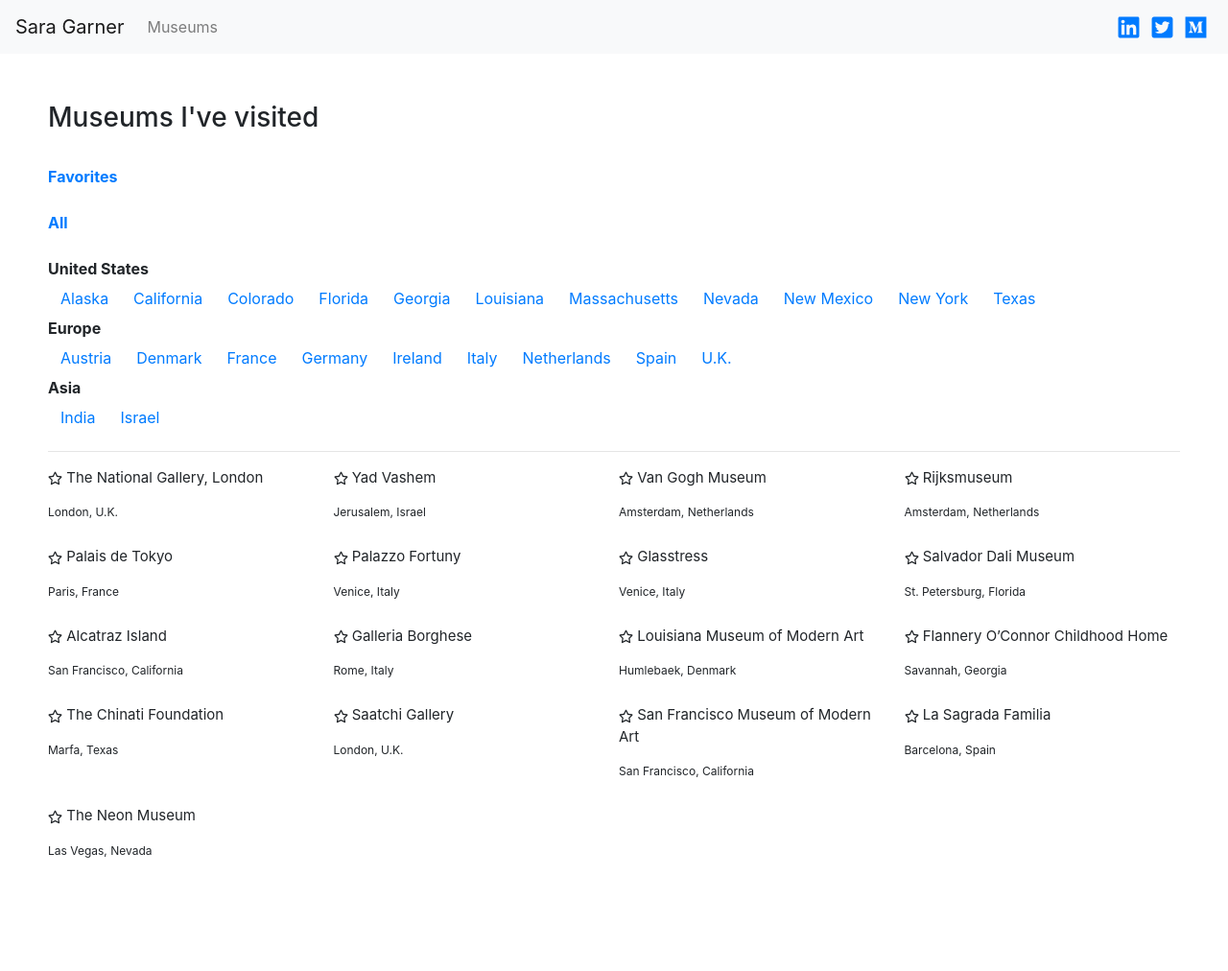
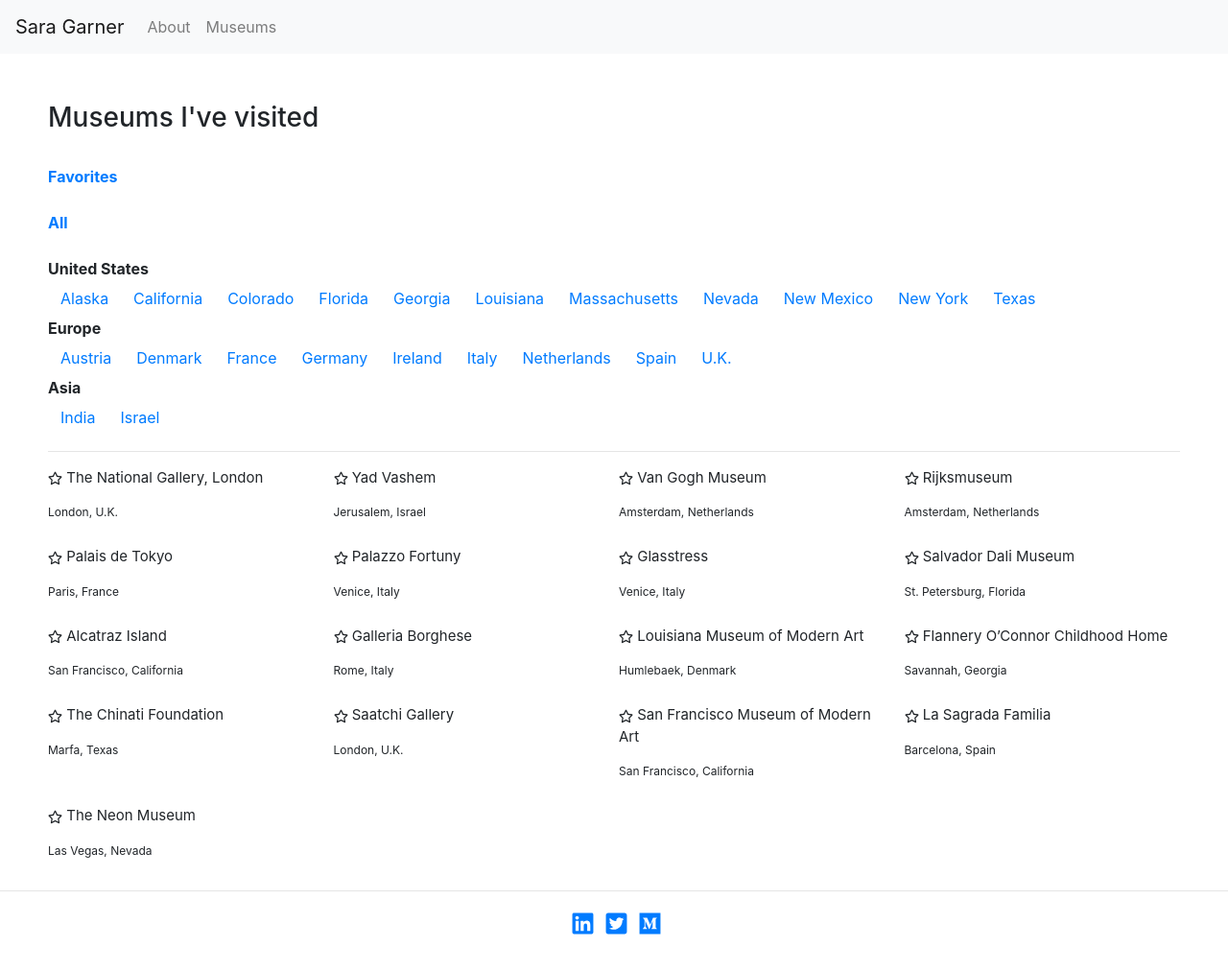
Before and after one commit to sgarns/personal_website, a React (Create React App) app: page /museums in a window 1280 px wide. Shown: the top 1012 px of the page at 96% size. Before the commit the page ends 912 px from the top, so only its background shows below. Built offline with nearby package versions, Linux system fonts and the light colour scheme.

Commit message:
Updating routing

```diff
--- a/src/App.css
+++ b/src/App.css
@@ -72,6 +72,14 @@
   margin-bottom: 150px;
 }
 
+.centered {
+  position:absolute;
+  width:300px;
+  height:100px;
+  left:50%;
+  margin-left:-50px;
+}
+
 .column {
   float: left;
   width: 25%;
@@ -83,3 +91,8 @@
   display: table;
   clear: both;
 }
+
+.navbar-list a.chosen,
+.navbar-list a:hover {
+  border-bottom: 1px solid #F14B31;
+}
--- a/src/AppRouter.js
+++ b/src/AppRouter.js
@@ -1,34 +1,51 @@
 import React from "react";
 import { BrowserRouter as Router, Route } from "react-router-dom";
+import { NavLink } from "react-router-dom";
 import AboutMe from './AboutMe';
 import Museums from './Museums';
 import Navbar from 'react-bootstrap/Navbar';
 import Nav from 'react-bootstrap/Nav';
 import { FaLinkedin, FaMedium, FaTwitterSquare } from 'react-icons/fa';
 
-function AppRouter() {
+class AppRouter extends React.Component {
+
+  constructor(props) {
+    super(props);
+    this.state = {
+      currPage: '/'
+    };
+  }
+
+  route(path) {
+    return this.setState({currPage: path});
+  }
+
+  render() {
     return (
       <Router>
         <div>
-        <Navbar bg="light" expand="lg">
+        <Navbar collapseOnSelect bg="light" expand="lg">
           <Navbar.Brand href="/">Sara Garner</Navbar.Brand>
-          <Navbar.Toggle aria-controls="basic-navbar-nav" />
-          <ul class="navbar-nav">
-            <li class="nav-item">
-              <a class="nav-link" href="/museums/">Museums</a>
-            </li>
-          </ul>
-            <Nav className="justify-content-end" style={{ width: "100%"}}>
-              <a href="https://www.linkedin.com/in/garnersara/"><FaLinkedin className="icon" size="25" /></a>
-              <a href="https://www.twitter.com/sgarns"><FaTwitterSquare className="icon" size="25" /></a>
-              <a href="https://medium.com/@saragarner"><FaMedium className="icon" size="25" /></a>
+          <Navbar.Toggle aria-controls="responsive-navbar-nav" />
+            <Nav style={{ width: "100%"}}>
+              <Nav.Link activeClassName="chosen" href="/">About</Nav.Link>
+              <Nav.Link activeClassName="chosen" href="/museums/">Museums</Nav.Link>
             </Nav>
         </Navbar>
           <Route path="/" exact component={AboutMe} />
           <Route path="/museums/" component={Museums} />
         </div>
+        <hr></hr>
+        <footer>
+          <div className="centered">
+            <a href="https://www.linkedin.com/in/garnersara/"><FaLinkedin className="icon" size="25" /></a>
+            <a href="https://www.twitter.com/sgarns"><FaTwitterSquare className="icon" size="25" /></a>
+            <a href="https://medium.com/@saragarner"><FaMedium className="icon" size="25" /></a>
+          </div>
+        </footer>
       </Router>
     );
   }
+}
 
 export default AppRouter;
--- a/src/Museums.js
+++ b/src/Museums.js
@@ -2,6 +2,7 @@ import React from 'react';
 import './App.css';
 import { Button } from 'react-bootstrap';
 import { FaRegStar } from 'react-icons/fa';
+import { useHistory } from "react-router-dom";
 
 class Museums extends React.Component {
 
```
Lines whose indentation alone changed are shown as unchanged.
